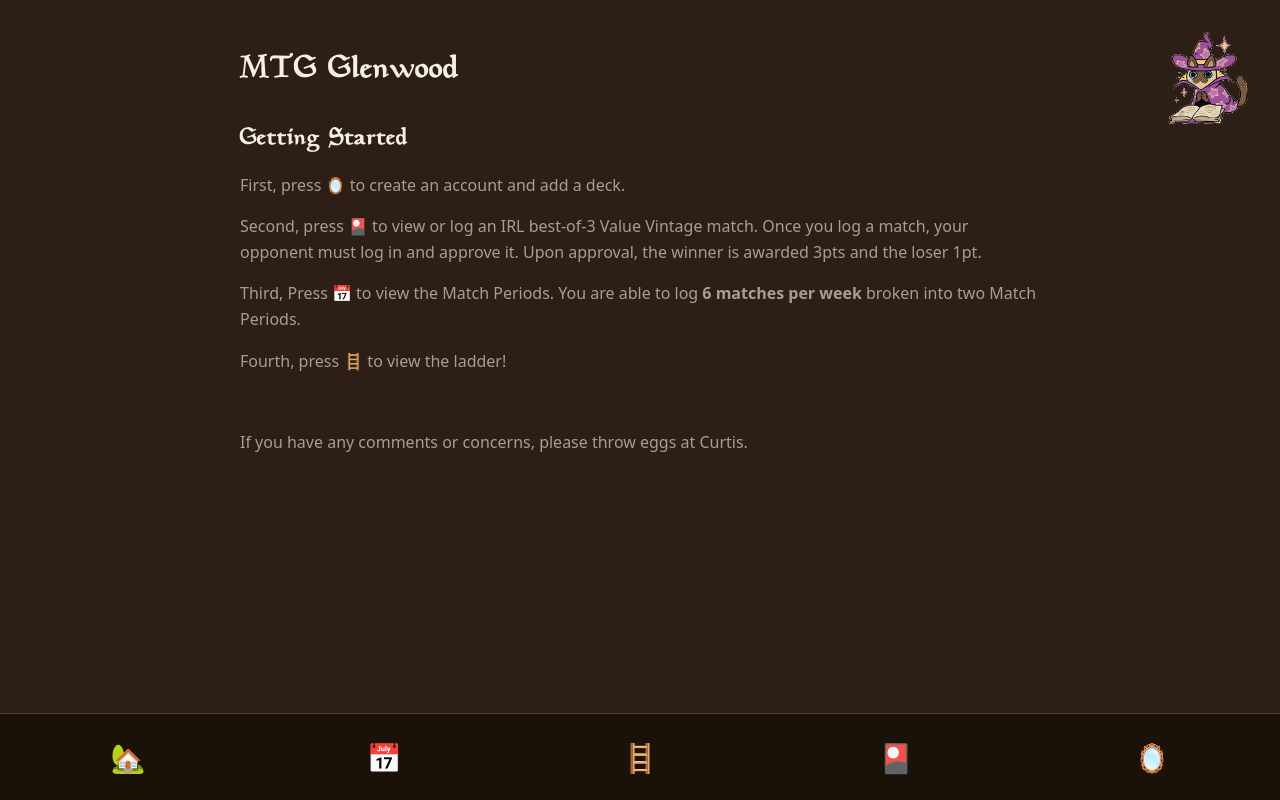
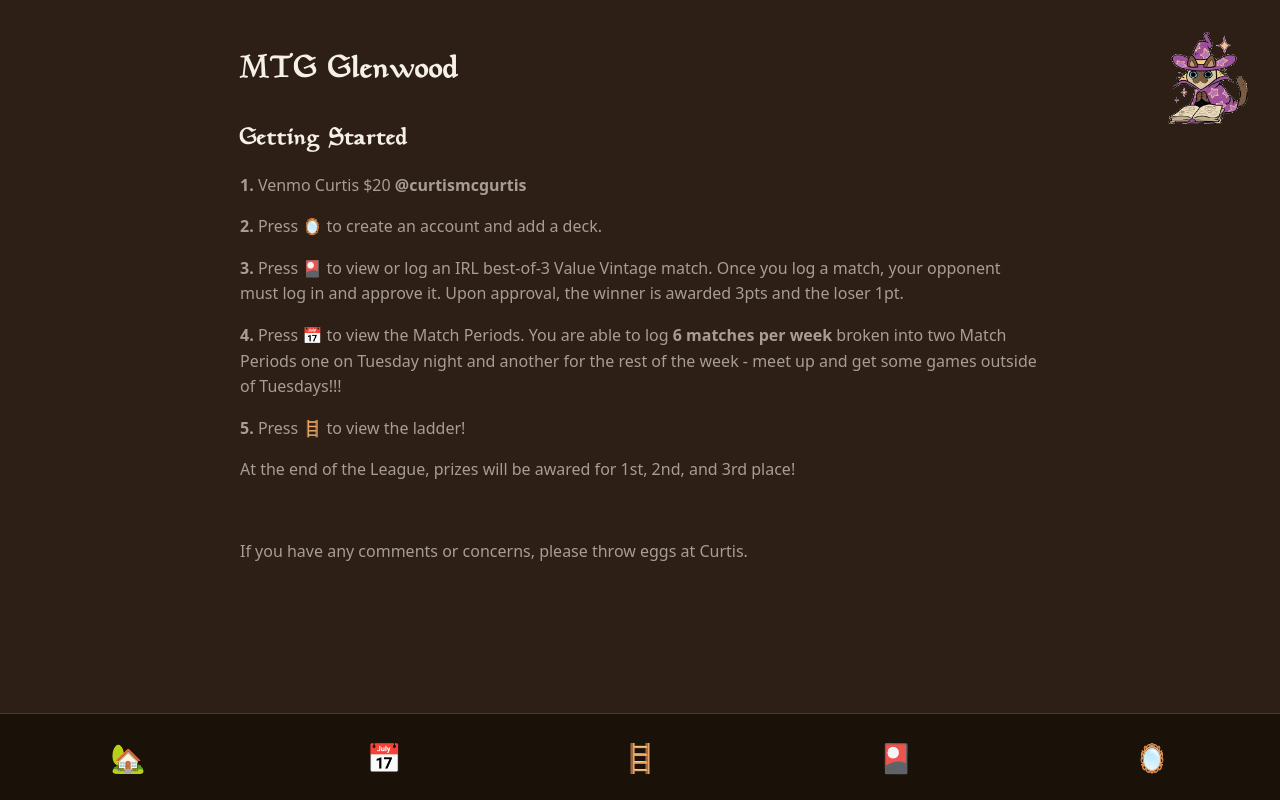
Before and after one commit to BeToast/mtgglenwood, a React (Vite) app: page / in a window 1280 px wide. Built offline with nearby package versions, Linux system fonts and the light colour scheme; no server answers.

Commit message:
Curtis' revisions to homepage text

```diff
--- a/src/pages/Home.tsx
+++ b/src/pages/Home.tsx
@@ -6,19 +6,21 @@ function Home() {
          <div className="home-content">
             <h1>MTG Glenwood</h1>
             <h2>Getting Started</h2>
-            <p>First, press 🪞 to create an account and add a deck.</p>
+            <p><strong>1.</strong> Venmo Curtis $20 <strong>@curtismcgurtis</strong></p>
+            <p><strong>2.</strong> Press 🪞 to create an account and add a deck.</p>
             <p>
-               Second, press 🎴 to view or log an IRL best-of-3 Value Vintage
+               <strong>3.</strong> Press 🎴 to view or log an IRL best-of-3 Value Vintage
                match. Once you log a match, your opponent must log in and
                approve it. Upon approval, the winner is awarded 3pts and the
                loser 1pt.
             </p>
             <p>
-               Third, Press 📅 to view the Match Periods. You are able to log{" "}
+               <strong>4.</strong> Press 📅 to view the Match Periods. You are able to log{" "}
                <strong>6 matches per week</strong> broken into two Match
-               Periods.
+               Periods one on Tuesday night and another for the rest of the week - meet up and get some games outside of Tuesdays!!!
             </p>
-            <p>Fourth, press 🪜 to view the ladder!</p>
+            <p><strong>5.</strong> Press 🪜 to view the ladder!</p>
+            <p>At the end of the League, prizes will be awared for 1st, 2nd, and 3rd place!</p>
             <br />
             <p>
                If you have any comments or concerns, please throw eggs at
```
